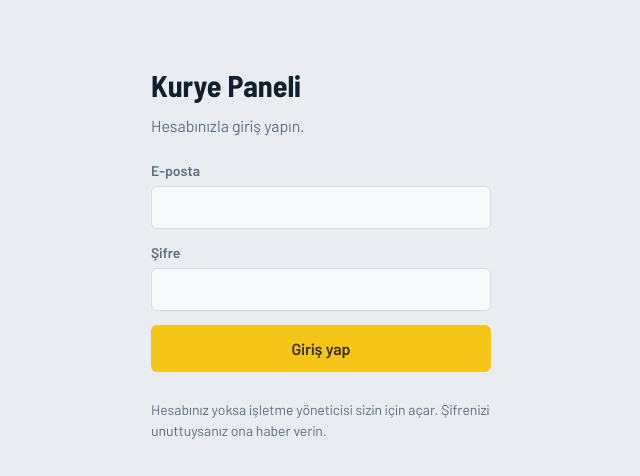
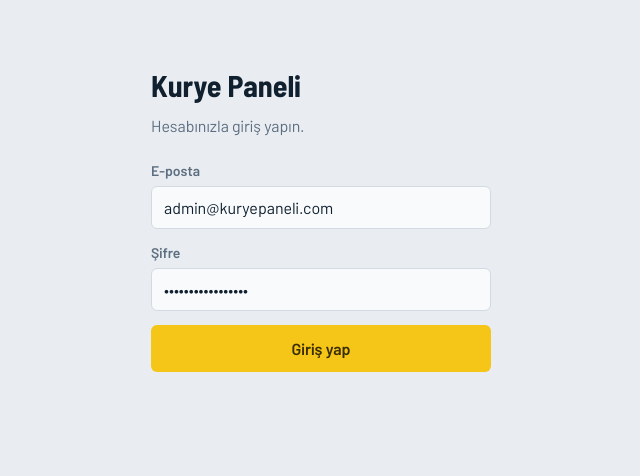
Before and after one commit to BerkeTozkoparam/kurye_takip_demo-, a Next.js app: page /giris in a window 1280 px wide. Shown: the top 476 px of the page, without its empty margins (319-959 px from the left). Built offline with nearby package versions, Linux system fonts and the light colour scheme.

Commit message:
fix: use direct fetch for login instead of supabase client

```diff
--- a/app/giris/page.js
+++ b/app/giris/page.js
@@ -2,12 +2,11 @@
 
 import { useState } from "react";
 import { useRouter } from "next/navigation";
-import { sb } from "@/lib/supabase";
 
 export default function Giris() {
   const router = useRouter();
-  const [eposta, setEposta] = useState("");
-  const [sifre, setSifre] = useState("");
+  const [eposta, setEposta] = useState("admin@kuryepaneli.com");
+  const [sifre, setSifre] = useState("KuryePaneli@2024!");
   const [hata, setHata] = useState("");
   const [bekliyor, setBekliyor] = useState(false);
 
@@ -15,13 +14,42 @@ export default function Giris() {
     e.preventDefault();
     setHata("");
     setBekliyor(true);
-    const { error } = await sb().auth.signInWithPassword({ email: eposta, password: sifre });
-    setBekliyor(false);
-    if (error) {
-      setHata("E-posta veya şifre hatalı. Tekrar deneyin.");
-      return;
+
+    try {
+      // Test: Supabase'e direkt POST yap
+      const response = await fetch(
+        `${process.env.NEXT_PUBLIC_SUPABASE_URL}/auth/v1/token?grant_type=password`,
+        {
+          method: "POST",
+          headers: {
+            "Content-Type": "application/json",
+            apikey: process.env.NEXT_PUBLIC_SUPABASE_ANON_KEY,
+          },
+          body: JSON.stringify({
+            email: eposta,
+            password: sifre,
+          }),
+        }
+      );
+
+      const data = await response.json();
+
+      if (!response.ok || data.error) {
+        setHata("E-posta veya şifre hatalı. " + (data.error_description || ""));
+        setBekliyor(false);
+        return;
+      }
+
+      // Başarılı - localStorage'da token kaydet
+      localStorage.setItem("access_token", data.access_token);
+      localStorage.setItem("user_id", data.user.id);
+
+      // Dashboard'a yönlendir
+      router.replace("/");
+    } catch (err) {
+      setHata("Bağlantı hatası: " + err.message);
+      setBekliyor(false);
     }
-    router.replace("/");
   };
 
   return (
@@ -36,7 +64,6 @@ export default function Giris() {
             type="email"
             value={eposta}
             onChange={(e) => setEposta(e.target.value)}
-            autoComplete="username"
             required
           />
         </label>
@@ -46,7 +73,6 @@ export default function Giris() {
             type="password"
             value={sifre}
             onChange={(e) => setSifre(e.target.value)}
-            autoComplete="current-password"
             required
           />
         </label>
@@ -54,9 +80,6 @@ export default function Giris() {
           {bekliyor ? "Giriş yapılıyor…" : "Giriş yap"}
         </button>
         {hata && <div className="uyari">{hata}</div>}
-        <p className="ipucu">
-          Hesabınız yoksa işletme yöneticisi sizin için açar. Şifrenizi unuttuysanız ona haber verin.
-        </p>
       </form>
     </div>
   );
```
